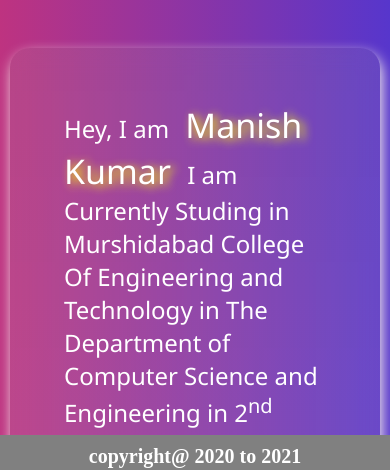
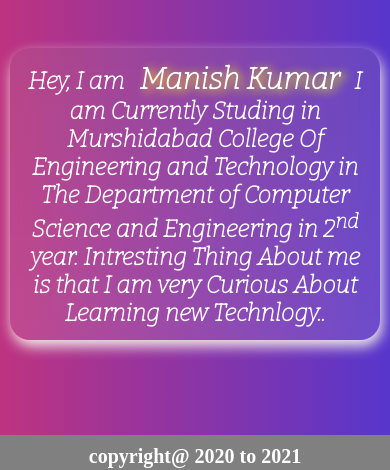
Before and after one commit to manish7479dlp/manish7479dlp.github.io, a React (Create React App) app: page / in a window 390 px wide. Shown: the part 366-836 px from the top of the page. Built offline with nearby package versions, Linux system fonts and the light colour scheme.

Commit message:
fix responsivness

```diff
--- a/src/Components/style.css
+++ b/src/Components/style.css
@@ -1,3 +1,5 @@
+@import url('https://fonts.googleapis.com/css2?family=Bitter:ital,wght@1,100&display=swap');
+
 *{
     margin: 0;
     padding: 0;
@@ -224,13 +226,21 @@ input[type = "checkbox"] {
     .detailSection {
         width: 100%;
         height: auto;
+        padding: 5px;
 
         /* margin: 2px 8px; */
     }
 
     .detailSection p {
-        text-align: left;
-        padding: 4px;
+        font-family: 'Bitter', serif;
+        font-weight: 600;
+        /* word-spacing: 2px; */
+        text-align: center;
+        padding: 8px;
+    }
+
+    .detailSection .name {
+        font-size: 3rem;
     }
 }
 
@@ -297,6 +307,7 @@ input[type = "checkbox"] {
     .mainBody .container .content {
         width: 260px;
         margin: 20px 2px;
+        padding: 5px 2px;
     }
 }
 
```
